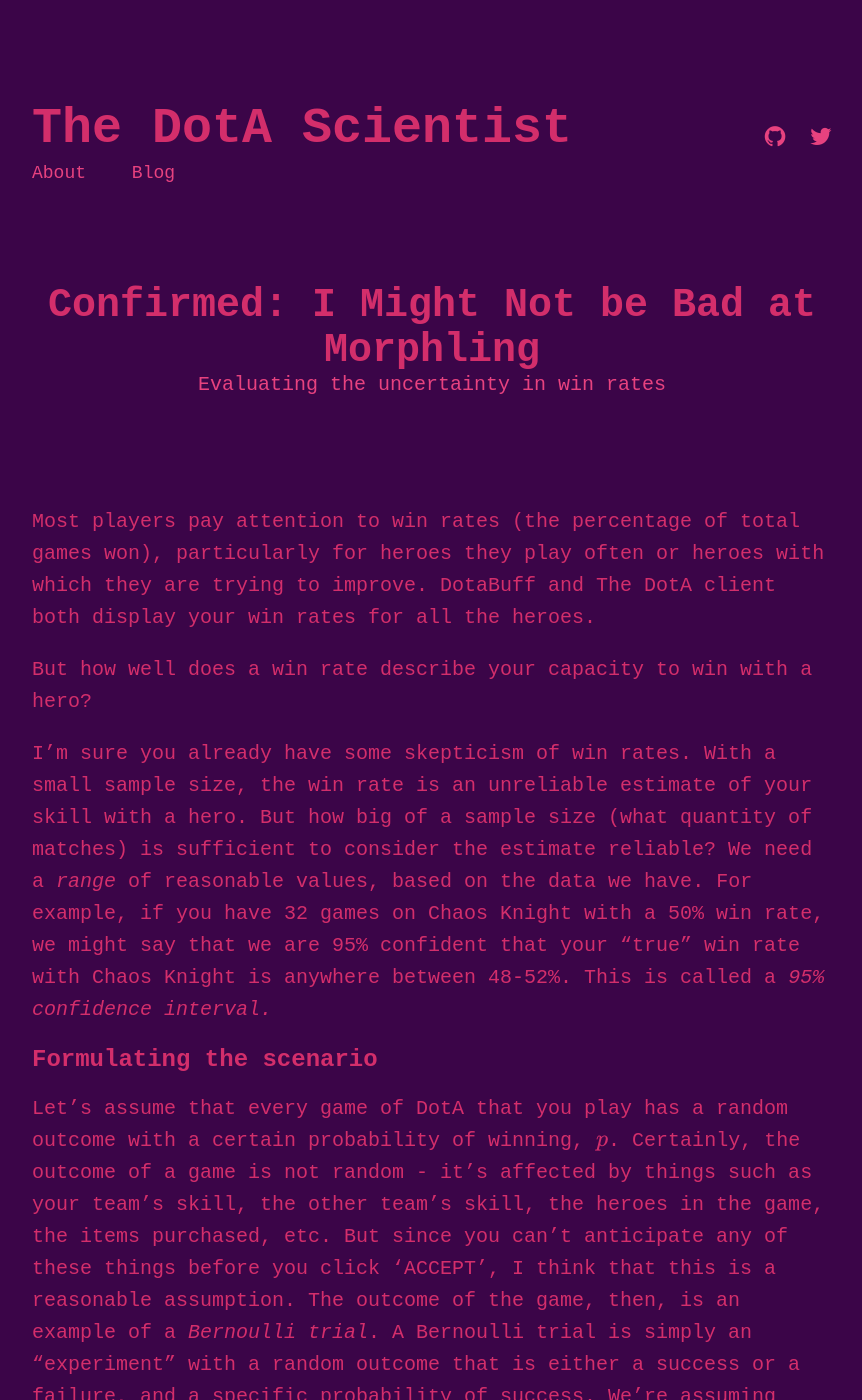
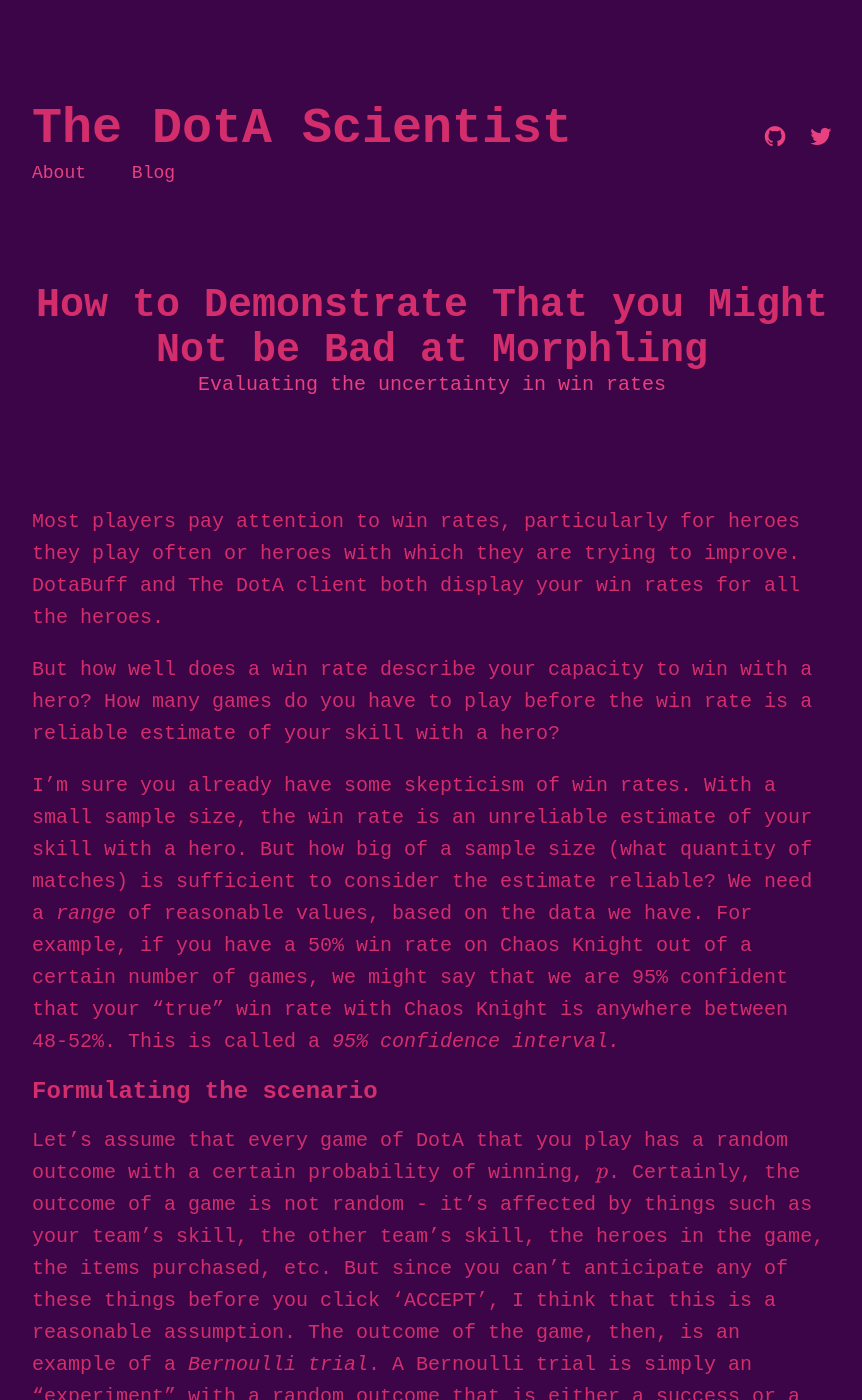
Before and after one commit to dawsoneliasen/thedotascientist, a Jekyll site: the page built from _posts/2019-10-18-how-to-demonstrate-that-you-might-not-be-bad-at-morphling.md, in a window 1280 px wide and 1400 px high. Shown: the whole window, without its empty margins (208-1070 px from the left). Built offline with Jekyll 4.4.1, drawn with Linux system fonts in a browser that asks for light colours; some web fonts are replaced; formulas are drawn with MathJax 3.

Commit message:
change post title

```diff
--- a/_posts/2019-10-18-confirmed-i-might-not-be-bad-at-morphling.md
+++ b/_posts/2019-10-18-how-to-demonstrate-that-you-might-not-be-bad-at-morphling.md
@@ -1,16 +1,16 @@
 ---
 layout: post
-title:  "Confirmed: I Might Not be Bad at Morphling"
+title:  "How to Demonstrate That you Might Not be Bad at Morphling"
 subtitle: "Evaluating the uncertainty in win rates"
 date:   2019-10-18 23:59:59
 categories: [statistics]
 ---
 
-Most players pay attention to win rates (the percentage of total games won), particularly for heroes they play often or heroes with which they are trying to improve. DotaBuff and The DotA client both display your win rates for all the heroes.
+Most players pay attention to win rates, particularly for heroes they play often or heroes with which they are trying to improve. DotaBuff and The DotA client both display your win rates for all the heroes.
 
-But how well does a win rate describe your capacity to win with a hero?
+But how well does a win rate describe your capacity to win with a hero? How many games do you have to play before the win rate is a reliable estimate of your skill with a hero?
 
-I'm sure you already have some skepticism of win rates. With a small sample size, the win rate is an unreliable estimate of your skill with a hero. But how big of a sample size (what quantity of matches) is sufficient to consider the estimate reliable? We need a *range* of reasonable values, based on the data we have. For example, if you have 32 games on Chaos Knight with a 50% win rate, we might say that we are 95% confident that your "true" win rate with Chaos Knight is anywhere between 48-52%. This is called a *95% confidence interval.*
+I'm sure you already have some skepticism of win rates. With a small sample size, the win rate is an unreliable estimate of your skill with a hero. But how big of a sample size (what quantity of matches) is sufficient to consider the estimate reliable? We need a *range* of reasonable values, based on the data we have. For example, if you have a 50% win rate on Chaos Knight out of a certain number of games, we might say that we are 95% confident that your "true" win rate with Chaos Knight is anywhere between 48-52%. This is called a *95% confidence interval.*
 
 ## Formulating the scenario
 Let's assume that every game of DotA that you play has a random outcome with a certain probability of winning, $p$. Certainly, the outcome of a game is not random - it's affected by things such as your team's skill, the other team's skill, the heroes in the game, the items purchased, etc. But since you can't anticipate any of these things before you click 'ACCEPT', I think that this is a reasonable assumption. The outcome of the game, then, is an example of a *Bernoulli trial*. A Bernoulli trial is simply an "experiment" with a random outcome that is either a success or a failure, and a specific probability of success. We're assuming that this probability of success is your "true" win rate with the hero, if you will. The number of wins out of a certain number of games, $n$, then, follows a *binomial distribution*. The binomial distribution can be thought of as the behavior of a series of Bernoulli trials. We can evaluate the probability of a certain number of successes, $k$, for a specific binomial random variable $X$, using the *probability mass function*:
```
